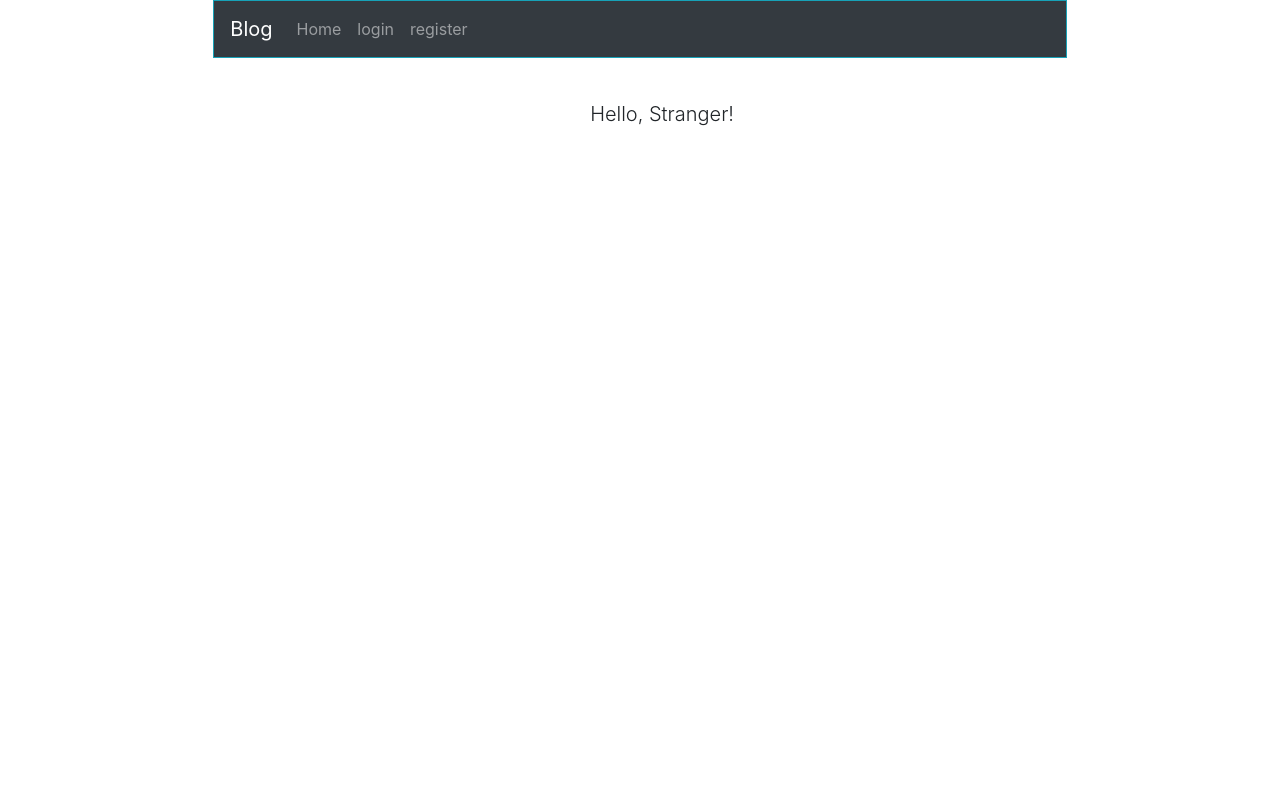
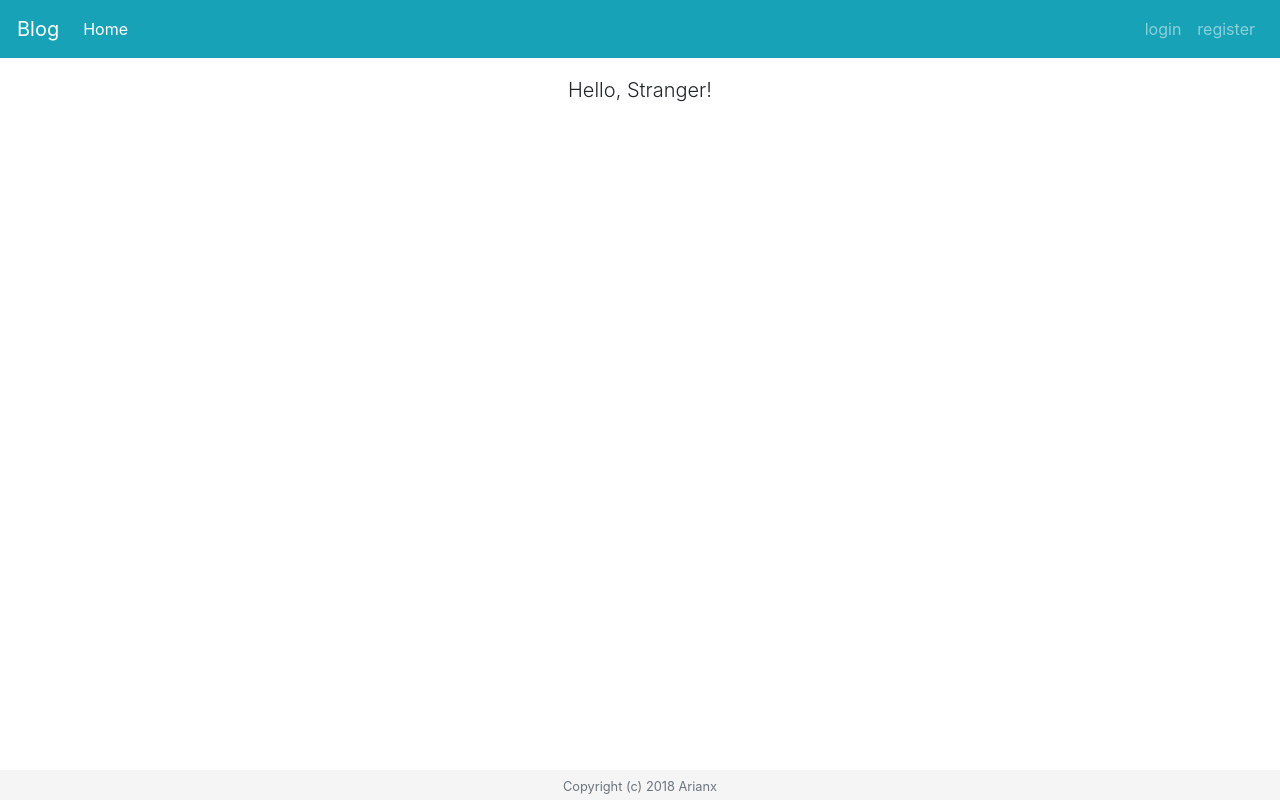
Before and after one commit to Georg2018/FlaskBlog, a Flask app: page / in a window 1280 px wide. Before the commit the page ends 126 px from the top, so only its background shows below. Run offline with Flask 2, Linux system fonts and the light colour scheme; some libraries are stand-ins or nearby versions.

Commit message:
Fixed some bugs.

```diff
--- a/app/config.py
+++ b/app/config.py
@@ -45,6 +45,7 @@ class TestingConfig(BasicConfig):
 	TESTING = True
 
 	MAIL_DEBUG = (os.environ.get('MAIL_DEBUG') or 'False') == str(True)
+	MAIL_SUPPRESS_SEND = True
 	WTF_CSRF_ENABLED = False
 	WTF_CSRF_CHECK_DEFAULT = False
 
--- a/app/controller/auth/view.py
+++ b/app/controller/auth/view.py
@@ -20,6 +20,9 @@ def before_request():
 
 @auth.route('register', methods=['GET', 'POST'])
 def register():
+	if current_user.is_authenticated:
+		return redirect(url_for('main.index'))
+
 	form = RegisterForm()
 	if form.validate_on_submit():
 		user = User(email=form.email.data, username=form.username.data, password=form.password.data)
@@ -67,8 +70,9 @@ def logout():
 	logout_user()
 	return redirect(url_for('main.index'))
 
+@auth.route('confirmed')
 @auth.route('confirmed/<token>')
-def confirmed(token):
+def confirmed(token=""):
 	'''
 	Email confirmed.
 	'''
--- a/app/static/css/main_style.css
+++ b/app/static/css/main_style.css
@@ -1,30 +1,23 @@
-.container {
-	position:relative;
-	height:auto;
-	padding:0;
+html {
+	min-height: 100%;
+	position: relative;
 }
 
-nav {
-	/*border-radius:10px;*/
+body {
+	padding-bottom: 30px;
 }
 
 section {
-	background-color:white;
-	padding:0;
-	margin:0;
-}
-h3 {
-	margin-top:5%;
-	margin-left:5%;
+	padding: 30px;
 }
 
-.form-help {
-	color:pink;
+footer {
+	bottom: 0;
+	position: absolute;
+	width: 100%;
+	height: 30px;
+	line-height: 30px;
+	margin-left: 0;
+	margin-right: 0;
+	background-color: #f5f5f5;
 }
-
-/*.footer {
-	position:absolute;
-	height:50px;
-	width:100%;
-	bottom:0;
-}*/
--- a/app/templates/auth/login.html
+++ b/app/templates/auth/login.html
@@ -4,8 +4,8 @@
 Login
 {% endblock %}
 
-{% block navbar %}
-	<div class="navbar-nav navbar-right">
+{% block navbar_right %}
+	<div class="navbar-nav ml-auto">
 		<a class="nav-item nav-link" href="{{ url_for('auth.register') }}">register</a>
 	</div>
 {% endblock %}
--- a/app/templates/auth/register.html
+++ b/app/templates/auth/register.html
@@ -4,8 +4,8 @@
 Register
 {% endblock %}
 
-{% block navbar %}
-	<div class="navbar-nav navbar-right">
+{% block navbar_right %}
+	<div class="navbar-nav ml-auto">
 		<a class="nav-item nav-link" href="{{ url_for('auth.login') }}">login</a>
 	</div>
 {% endblock %}
--- a/app/templates/auth/unconfirmed.html
+++ b/app/templates/auth/unconfirmed.html
@@ -2,12 +2,6 @@
 
 {% block title %}
 Unconfirmed
-{% endblock %}
-
-{% block navbar %}
-	<div class="navbar-nav navbar-right">
-		<a class="nav-item nav-link" href="{{ url_for('auth.logout') }}">logout</a>
-	</div>
 {% endblock %}
 
 {% block content %}
--- a/app/templates/base.html
+++ b/app/templates/base.html
@@ -8,7 +8,7 @@
 	<title>{% block title %}Home{% endblock %}</title>
 
 	<link rel="shortcut icon" href="..\static\Favicon.ico" type="image/x-icon" />
-	<link rel="icon" href="..\static\Fvicon.ico" type="image/x-icon" />
+	<link rel="icon" href="..\static\Favicon.ico" type="image/x-icon" />
 	<link rel="stylesheet" href="..\static\css\bootstrap.min.css" />
 	<link rel="stylesheet" href="..\static\css\main_style.css" />
 
@@ -16,27 +16,37 @@
 	{% endblock %}
 </head>
 <body>
-	<div class="container col-sm-12 col-md-10 col-lg-8">
+	<div class="container col-sm-12 col-md-10 col-lg-8 pl-0 pr-0">
 
 	<header>
-		<nav class="navbar navbar-dark bg-dark navbar-expand-md sticky-top border border-info">
+		<nav class="navbar navbar-dark bg-info navbar-expand-md navbar-fixed-row fixed-top border border-info">
 			<a class="navbar-brand" href="{{ url_for('main.index') }}">Blog</a>
 			<button type="button" class="navbar-toggler" data-toggle="collapse" data-target="#navbar"><span class="navbar-toggler-icon"></span>
 			</button>
 
 			<div class="collapse navbar-collapse" id="navbar">
 				<div class="navbar-nav">
-					<a class="nav-item nav-link" href="{{ url_for('main.index') }}">Home</a>
+				{% block navbar_left %}
+					<a class="nav-item nav-link active" href="{{ url_for('main.index') }}">Home</a>
+				{% endblock %}
 				</div>
-				{% block navbar %}
+				<div class="navbar-nav ml-auto">
+				{% block navbar_right %}
+				{% if current_user.is_authenticated %}
+					<a class="nav-item nav-link" href="{{ url_for('auth.logout') }}">logout</a>
+				{% else %}
+					<a class="nav-item nav-link" href="{{ url_for('auth.login') }}">login</a>
+					<a class="nav-item nav-link" href="{{ url_for('auth.register') }}">register</a>
+				{% endif %}
 				{% endblock %}
+				</div>
 			</div>
 		</nav>
 	</header>
 
-	<section>
+	<section class="mt-5">
 		{% for message in get_flashed_messages() %}
-		<div class="alert alert-info alert-dissmission fade show">
+		<div class="alert alert-warning alert-dissmission fade show">
 		{{ message }}
 		<button type="button" class="close" data-dismiss="alert">
 			<span>&times;</span>
@@ -46,15 +56,16 @@
 		{% block content %}
 		{% endblock %}
 	</section>
+	</div>
 
-	<!-- <footer class="footer navbar-fixed-bottom p-2">
+	<footer class="footer">
+		<div class="container-fluid pl-0 pr-0 text-center text-white">
+			<div class="col">
+			<small class="text-muted">Copyright (c) 2018 Arianx</small>
+			</div>
+		</div>
+	</footer>
 
-		<div class="text-center text-dark">
-			<small>Copyright (c) 2018 Arianx</small>
-		</div>
-	</footer> -->
-
-	</div>
 	{% block js %}
 	<script src="../static/js/jquery-3.3.1.min.js"></script>
 	<script src="../static/js/popper.min.js"></script>
--- a/app/templates/main/index.html
+++ b/app/templates/main/index.html
@@ -1,17 +1,6 @@
 {% extends "base.html" %}
 
 {% block title %}Index{% endblock %}
-
-{% block navbar %}
-	<div class="navbar-nav navbar-right">
-		{% if current_user.is_authenticated %}
-		<a class="nav-item nav-link" href="{{ url_for('auth.logout') }}">logout</a>
-		{% else %}
-		<a class="nav-item nav-link" href="{{ url_for('auth.login') }}">login</a>
-		<a class="nav-item nav-link" href="{{ url_for('auth.register') }}">register</a>
-		{% endif %}
-	</div>
-{% endblock %}
 
 {% block content %}
 {{ super() }}
```
Also changed, not shown: app/data-dev.sqlite (added).
